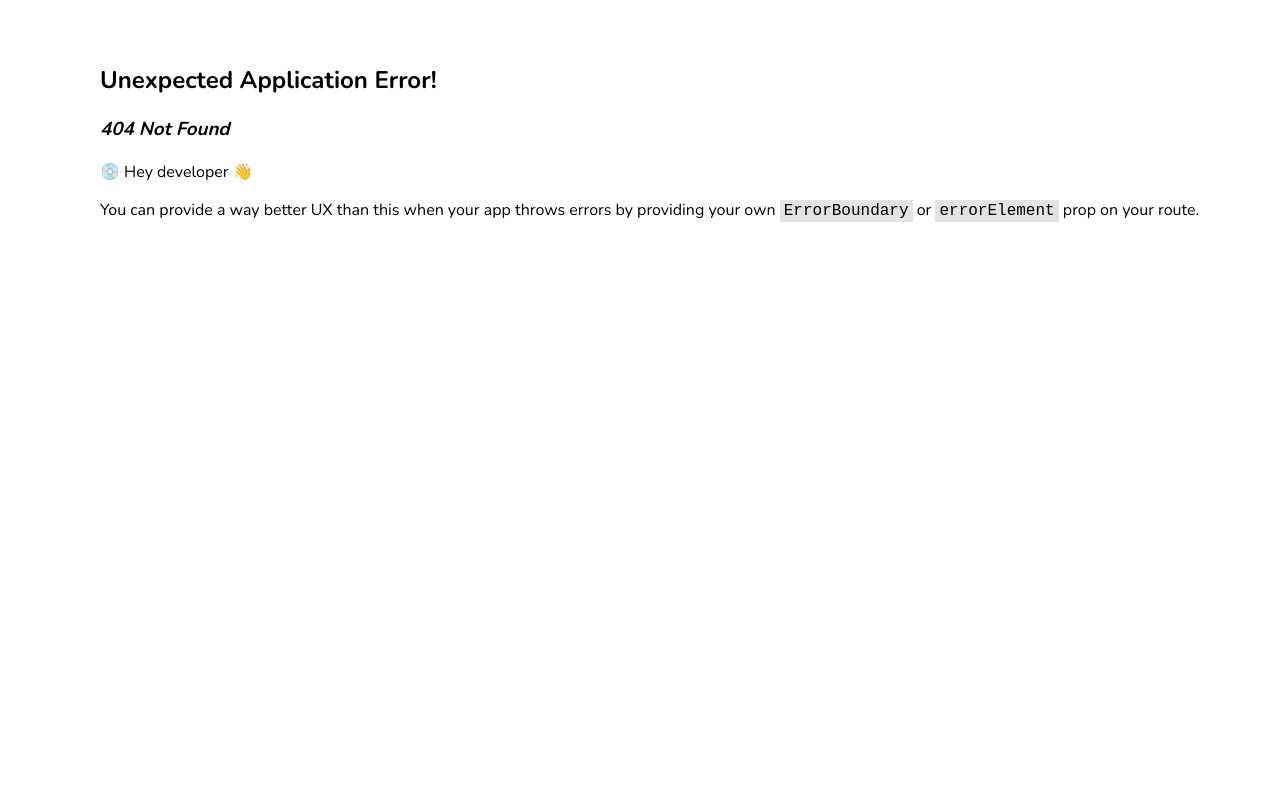
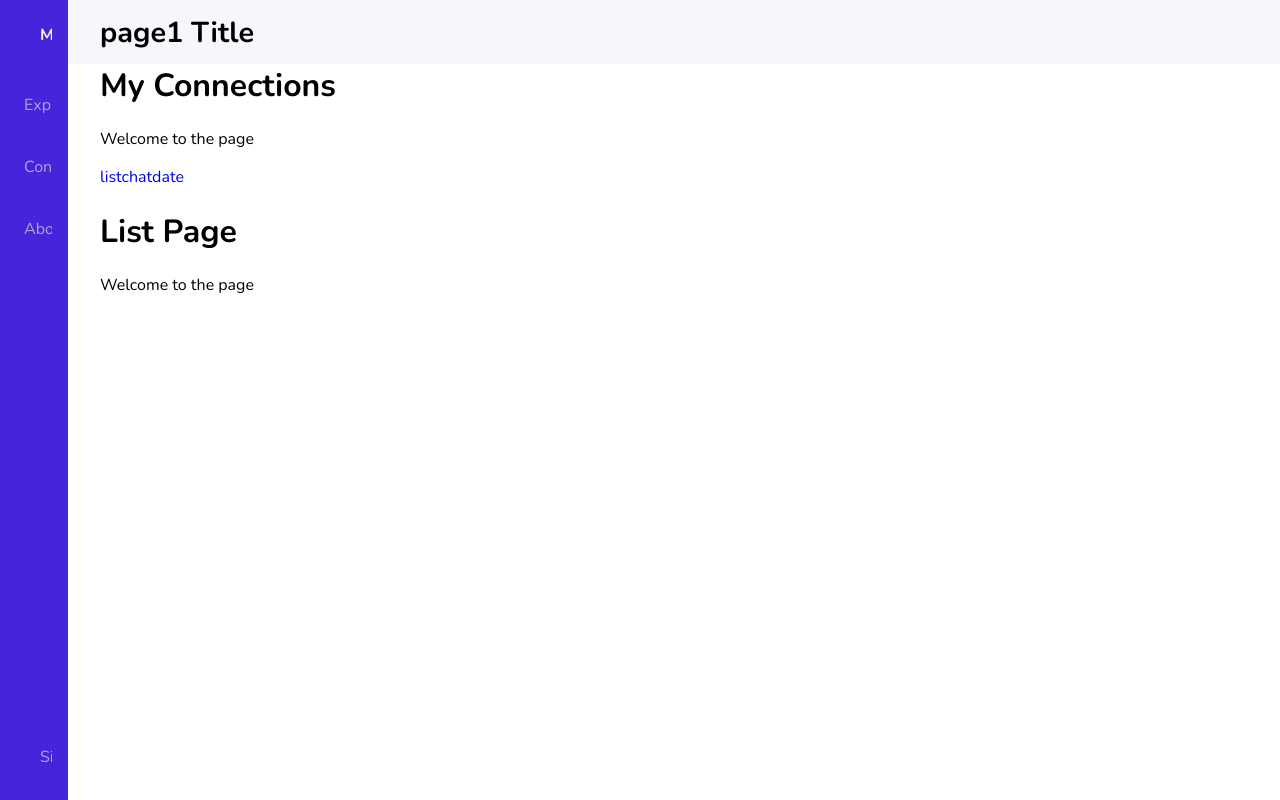
Before and after one commit to Chenade/42_matcha, a React (Create React App) app in the folder frontend/app/: page /connection in a window 1280 px wide. Before the commit this address had no page. Built offline with nearby package versions, Linux system fonts and the light colour scheme.

Commit message:
Add page structure

```diff
--- a/frontend/app/src/components/PagePlaceholder.tsx
+++ /dev/null
@@ -1,13 +0,0 @@
-// homepage.tsx
-import React from 'react';
-
-const PagePlaceholder = ({test}: {test: number}) => {
-    return (
-        <div className="home-page">
-            <h1>Home Page {test}</h1>
-            <p>Welcome to the  page {test}</p>
-        </div>
-    );
-}
-
-export default PagePlaceholder;
--- /dev/null
+++ b/frontend/app/src/components/browse/PageExplorer.tsx
@@ -0,0 +1,10 @@
+import React from 'react';
+
+export const PageExplorer = () => {
+    return (
+        <div className="home-page">
+            <h1>Find love here</h1>
+            <p>Welcome to the  page</p>
+        </div>
+    );
+}
--- /dev/null
+++ b/frontend/app/src/components/connection/PageConnection.tsx
@@ -0,0 +1,15 @@
+import React from 'react';
+import { Outlet, Link } from 'react-router-dom';
+
+export const PageConnection = () => {
+    return (
+        <div className="home-page">
+            <h1>My Connections</h1>
+            <p>Welcome to the  page</p>
+            <Link to=''>list</Link>
+            <Link to='chat'>chat</Link>
+            <Link to='date'>date</Link>
+            <Outlet />
+        </div>
+    );
+}
--- /dev/null
+++ b/frontend/app/src/components/connection/chat/PageChat.tsx
@@ -0,0 +1,10 @@
+import React from 'react';
+
+export const PageChat = () => {
+    return (
+        <div className="home-page">
+            <h1>Chat Page</h1>
+            <p>Welcome to the  page</p>
+        </div>
+    );
+}
--- /dev/null
+++ b/frontend/app/src/components/connection/date/PageDate.tsx
@@ -0,0 +1,10 @@
+import React from 'react';
+
+export const PageDate = () => {
+    return (
+        <div className="home-page">
+            <h1>Date Page</h1>
+            <p>Welcome to the  page</p>
+        </div>
+    );
+}
--- /dev/null
+++ b/frontend/app/src/components/connection/list/PageList.tsx
@@ -0,0 +1,10 @@
+import React from 'react';
+
+export const PageList = () => {
+    return (
+        <div className="home-page">
+            <h1>List Page</h1>
+            <p>Welcome to the  page</p>
+        </div>
+    );
+}
--- a/frontend/app/src/components/navigation/Navbar.tsx
+++ b/frontend/app/src/components/navigation/Navbar.tsx
@@ -27,18 +27,18 @@ export const Navbar = ({
 
 					<NavbarMenuItem
 						onClickMenuItem={() => setPageTitle('page1 Title')}
-						menuItemLabel="page1"
-						pagePath="page1"
+						menuItemLabel="Explorer"
+						pagePath="explorer"
 					/>
 					<NavbarMenuItem
 						onClickMenuItem={() => setPageTitle('page2 Title')}
-						menuItemLabel="page2"
-						pagePath="page2"
+						menuItemLabel="Connection"
+						pagePath="connection"
 					/>
 					<NavbarMenuItem
 						onClickMenuItem={() => setPageTitle('page3 Title')}
-						menuItemLabel="page3"
-						pagePath="page3"
+						menuItemLabel="About Me"
+						pagePath="me"
 					/>
 				</div>
 				<a
--- /dev/null
+++ b/frontend/app/src/components/profile/PageMyProfile.tsx
@@ -0,0 +1,10 @@
+import React from 'react';
+
+export const PageMyProfile = () => {
+    return (
+        <div className="home-page">
+            <h1>My Profile</h1>
+            <p>Welcome to the  page</p>
+        </div>
+    );
+}
--- a/frontend/app/src/route.tsx
+++ b/frontend/app/src/route.tsx
@@ -1,30 +1,51 @@
 
 import React from 'react';
-import { createBrowserRouter } from 'react-router-dom';
-import HomePage from './components/PagePlaceholder';
+import { createBrowserRouter, Navigate } from 'react-router-dom';
 import { PageLogin } from './components/login/PageLogin';
 import { PageNavigation } from './components/navigation/PageNavigation';
+import { PageExplorer } from './components/browse/PageExplorer';
+import { PageConnection } from './components/connection/PageConnection';
+import { PageMyProfile } from './components/profile/PageMyProfile';
+import { PageChat } from './components/connection/chat/PageChat';
+import { PageDate } from './components/connection/date/PageDate';
+import { PageList } from './components/connection/list/PageList';
 
 const router = createBrowserRouter([
     {
         path: '/',
         element: <PageNavigation />,
         id: 'root',
+
         children: [
             {
-                path: '/page1',
                 index: true,
-                element: <HomePage test={1} />,
+                element: <Navigate to='/explorer' />,
             },
             {
-                path: '/page2',
-                index: true,
-                element: <HomePage test={2} />,
+                path: '/explorer',
+                element: <PageExplorer />,
             },
             {
-                path: '/page3',
-                index: true,
-                element: <HomePage test={3} />,
+                path: '/connection',
+                element: <PageConnection />,
+                children: [
+                    {
+                        index: true,
+                        element: <PageList/>,
+                    },
+                    {
+                        path: '/connection/chat',
+                        element: <PageChat />,
+                    },
+                    {
+                        path: '/connection/date',
+                        element: <PageDate />,
+                    },
+                ]
+            },
+            {
+                path: '/me',
+                element: <PageMyProfile />,
             },
         ],
     },
```
